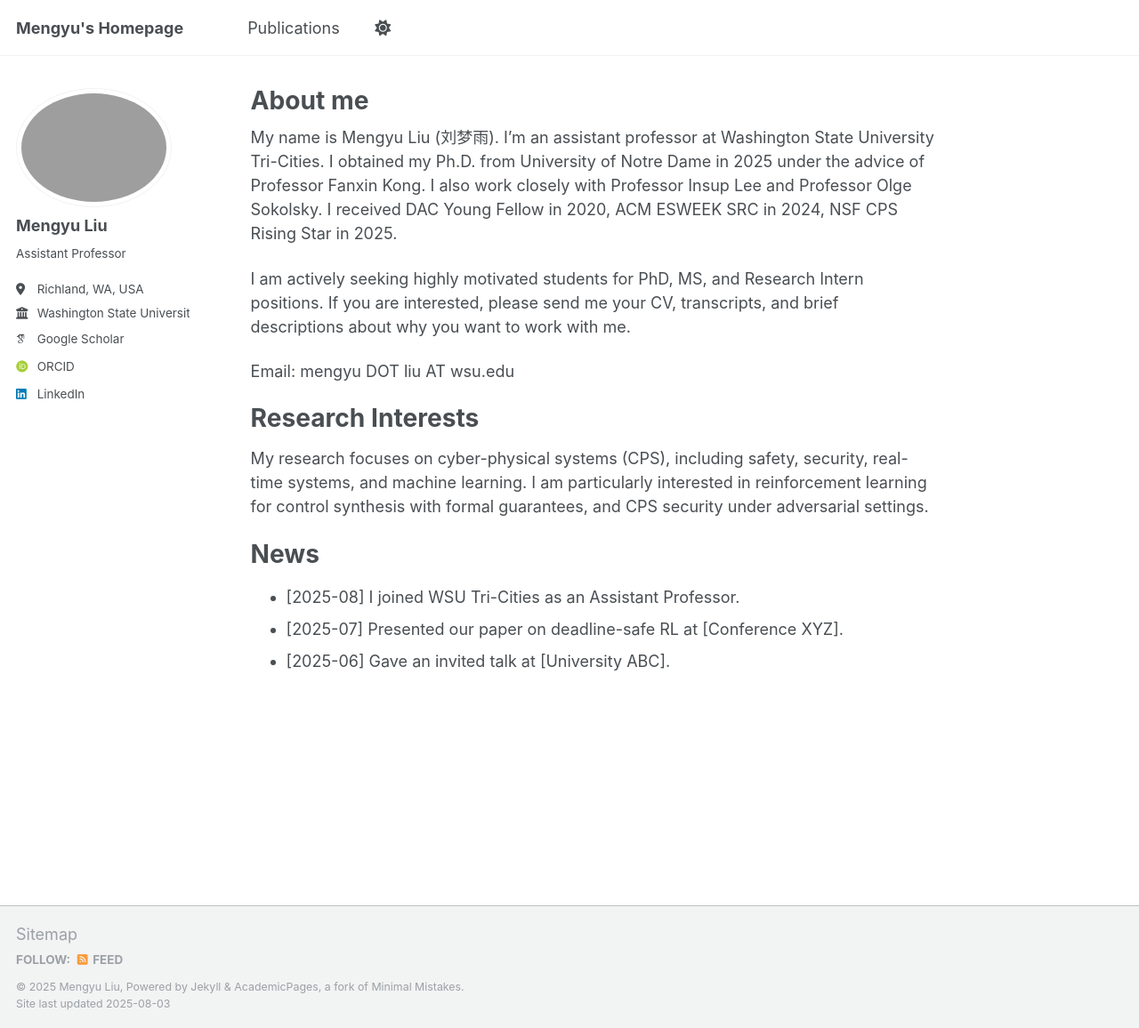
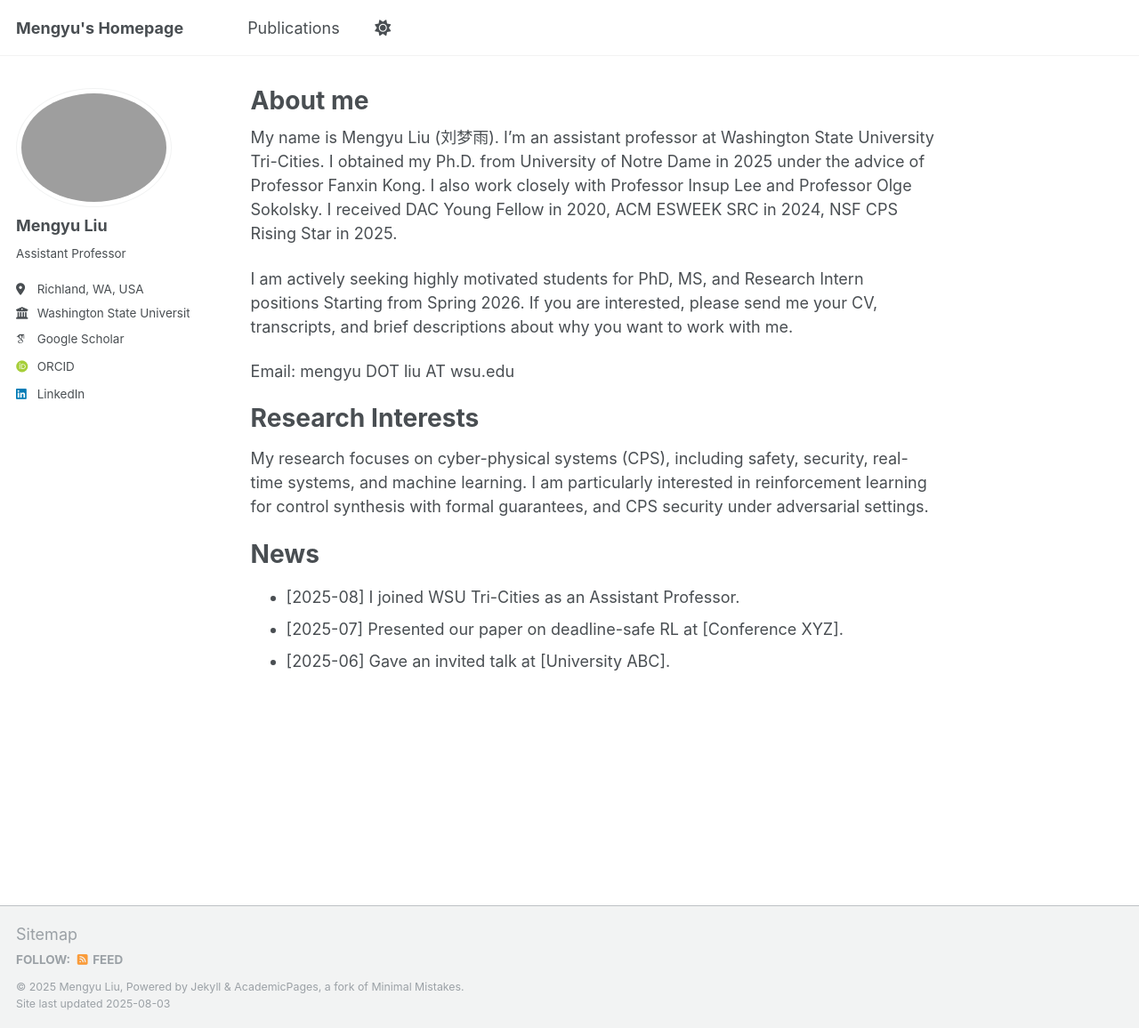
Before and after one commit to Mengyuliu0520/Mengyuliu0520.github.io, a Jekyll site: the page built from _pages/about.md, in a window 1280 px wide and 1156 px high. Shown: the whole window at 89% size. Built offline with Jekyll 4.4.1, drawn with Linux system fonts in a browser that asks for light colours; some web fonts are replaced.

Commit message:
Update about.md

```diff
--- a/_pages/about.md
+++ b/_pages/about.md
@@ -8,7 +8,7 @@ redirect_from:
 ---
 My name is Mengyu Liu (刘梦雨). I'm an assistant professor at Washington State University Tri-Cities. I obtained my Ph.D. from University of Notre Dame in 2025 under the advice of Professor Fanxin Kong. I also work closely with Professor Insup Lee and Professor Olge Sokolsky. I received DAC Young Fellow in 2020, ACM ESWEEK SRC in 2024, NSF CPS Rising Star in 2025.
 
-I am actively seeking highly motivated students for PhD, MS, and Research Intern positions. If you are interested, please send me your CV, transcripts, and brief descriptions about why you want to work with me.
+I am actively seeking highly motivated students for PhD, MS, and Research Intern positions Starting from Spring 2026. If you are interested, please send me your CV, transcripts, and brief descriptions about why you want to work with me.
 
 Email: mengyu DOT liu AT wsu.edu
 
```
